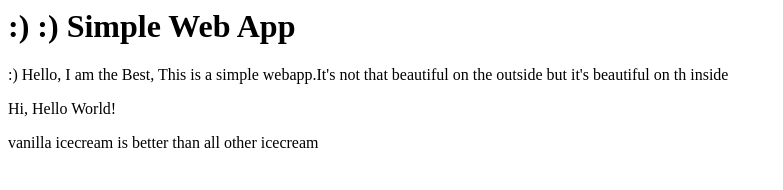
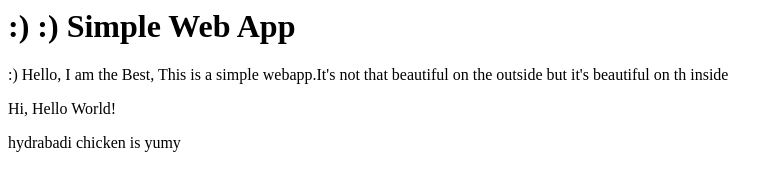
Before and after one commit to vsrekul5/secondrepo, a plain HTML site: page index.html in a window 1280 px wide. Shown: the whole page, without its empty margins (0-783 px from the left). Drawn offline with Linux system fonts and the light colour scheme.

Commit message:
Update index.html

```diff
--- a/index.html
+++ b/index.html
@@ -4,5 +4,5 @@
 <p> :) Hello, I am the Best, This is a simple webapp.It's not that beautiful on the outside but it's beautiful on th inside
 </p>
 <p>  Hi, Hello World!</p>
-<p> vanilla icecream is better than all other icecream</p>
+<p> hydrabadi chicken is yumy</p>
 </html>
```
